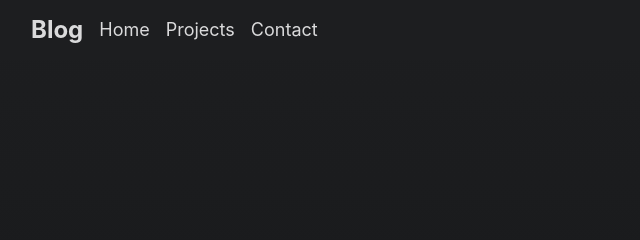
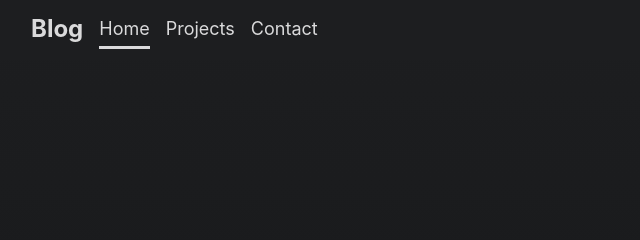
Before and after one commit to doneber/old-website, a website built with Vite: page index.html in a window 1280 px wide. Shown: the top 240 px of the page, 97-737 px from the left. Built offline with nearby package versions, Linux system fonts and the light colour scheme.

Commit message:
Add underline items scrolling (css)

```diff
--- a/main.js
+++ b/main.js
@@ -5,3 +5,27 @@ function changeTheme() {
 }
 
 document.querySelector('#themeOption').addEventListener('click', changeTheme)
+const [home, projects, about] = [
+    document.querySelector('#home'),
+    document.querySelector('#projects'),
+    document.querySelector('#contact'),
+]
+const navAncleItems = [...document.querySelectorAll('body header nav ul li')].map(el => el.firstChild)
+const calcOffsetTop = (el) => el.getBoundingClientRect().top
+window.onscroll = function () {
+    if (calcOffsetTop(home) <= 105) {
+        navAncleItems[2].classList.remove('underline')
+        navAncleItems[3].classList.remove('underline')
+        navAncleItems[1].classList.add('underline')
+    }
+    if (calcOffsetTop(projects) <= 105) {
+        navAncleItems[2].classList.add('underline')
+        navAncleItems[1].classList.remove('underline')
+        navAncleItems[3].classList.remove('underline')
+    }
+    if (calcOffsetTop(about) <= 105) {
+        navAncleItems[3].classList.add('underline')
+        navAncleItems[1].classList.remove('underline')
+        navAncleItems[2].classList.remove('underline')
+    }
+}
--- a/style.css
+++ b/style.css
@@ -29,6 +29,10 @@ h3 {
 
 a {
     color: var(--color-ancle-text);
+}
+
+.underline {
+    border-bottom: solid 3px;
 }
 
 .hero, .projects, .contact {
@@ -82,7 +86,7 @@ body {
             }
 
             & ul li {
-                line-height: 38px;
+                line-height: 28px;
             }
             & ul li:first-child {
                 font-size: 24px;
@@ -97,7 +101,7 @@ body {
             }
 
             & ul li a:hover {
-                text-decoration: underline;
+                border-bottom: solid 3px rgba(128,128,128,.3);
             }
         }
     }
```
